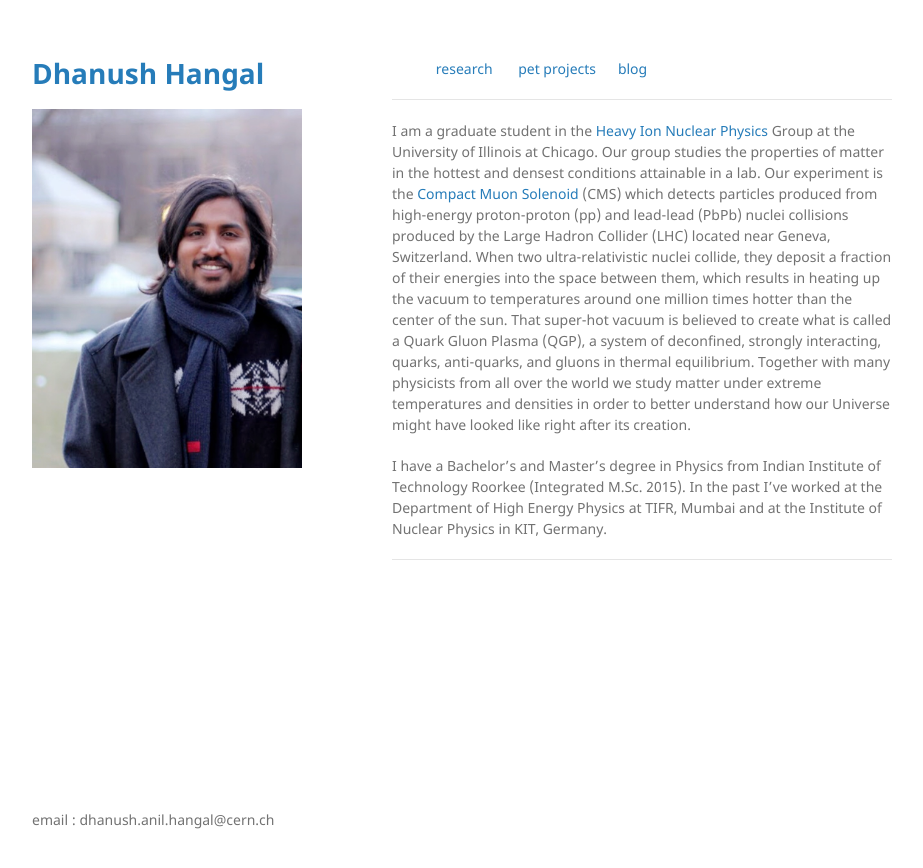
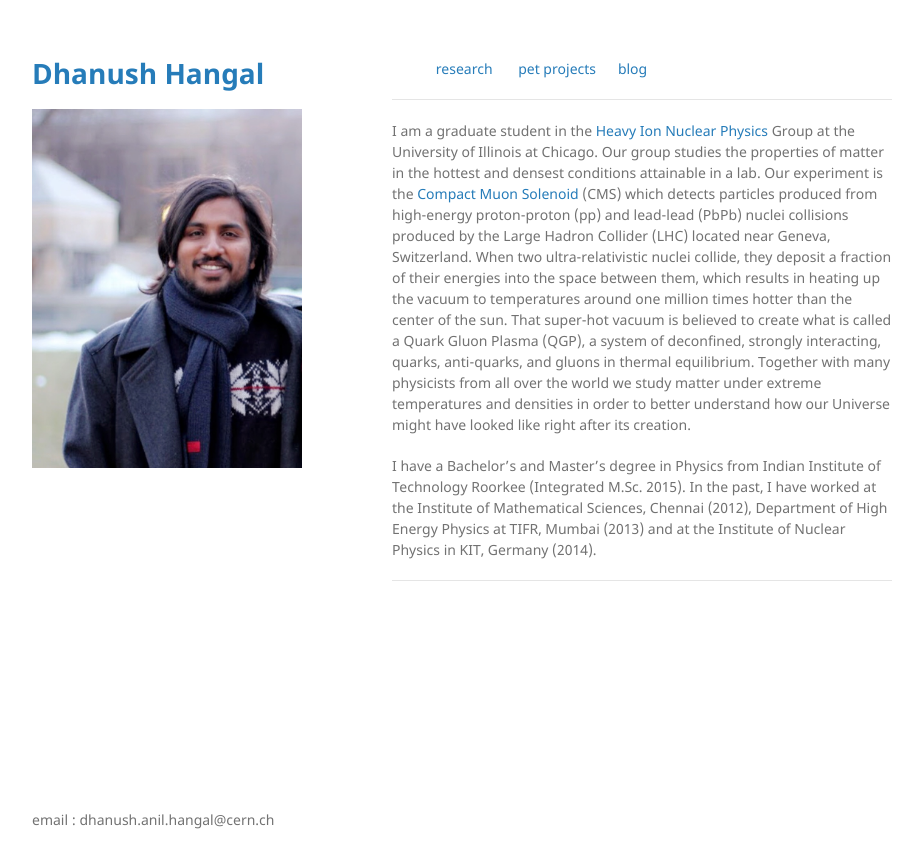
Before and after one commit to dhanushhangal/dhanushhangal.github.io, a Jekyll site: the page built from index.md, in a window 1280 px wide. Shown: the top 868 px of the page, without its empty margins (178-1101 px from the left). Built offline with Jekyll 4.4.1, drawn with Linux system fonts in a browser that asks for light colours; the repository's description, which GitHub fills in, is left out.

Commit message:
Update index.md

```diff
--- a/index.md
+++ b/index.md
@@ -8,6 +8,6 @@ layout: default
 
 I am a graduate student in the [Heavy Ion Nuclear Physics](http://starcluster.phy.uic.edu//twiki/bin/view/Main/WebHome) Group at the University of Illinois at Chicago.  Our group studies the properties of matter in the hottest and densest conditions attainable in a lab. Our experiment is the [Compact Muon Solenoid](https://cms.cern/tags/heavy-ions)  (CMS) which detects particles produced from high-energy proton-proton (pp) and lead-lead (PbPb) nuclei collisions produced by the Large Hadron Collider (LHC) located near Geneva, Switzerland. When two ultra-relativistic nuclei collide, they deposit a fraction of their energies into the space between them, which results in heating up the vacuum to temperatures around one million times hotter than the center of the sun. That super-hot vacuum is believed to create what is called a Quark Gluon Plasma (QGP), a system of deconfined, strongly interacting, quarks, anti-quarks, and gluons in thermal equilibrium.  Together with many physicists from all over the world we study matter under extreme temperatures and densities in order to better understand how our Universe might have looked like right after its creation.
 
-I have a Bachelor's and Master's degree in Physics from Indian Institute of Technology Roorkee (Integrated M.Sc. 2015). In the past I've worked at the Department of High Energy Physics at TIFR, Mumbai and at the Institute of Nuclear Physics in KIT, Germany.
+I have a Bachelor's and Master's degree in Physics from Indian Institute of Technology Roorkee (Integrated M.Sc. 2015). In the past, I have worked at the Institute of Mathematical Sciences, Chennai (2012), Department of High Energy Physics at TIFR, Mumbai (2013) and at the Institute of Nuclear Physics in KIT, Germany (2014).
 
 * * *
```
